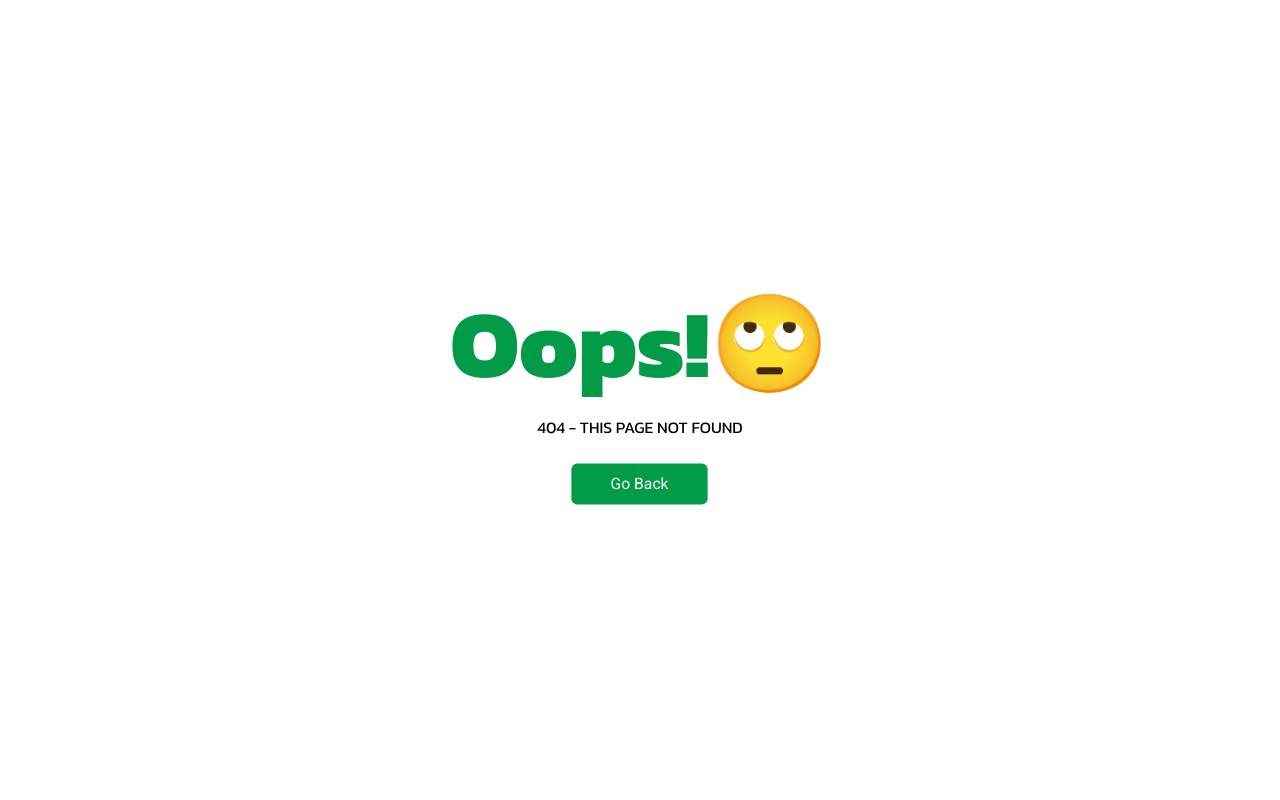
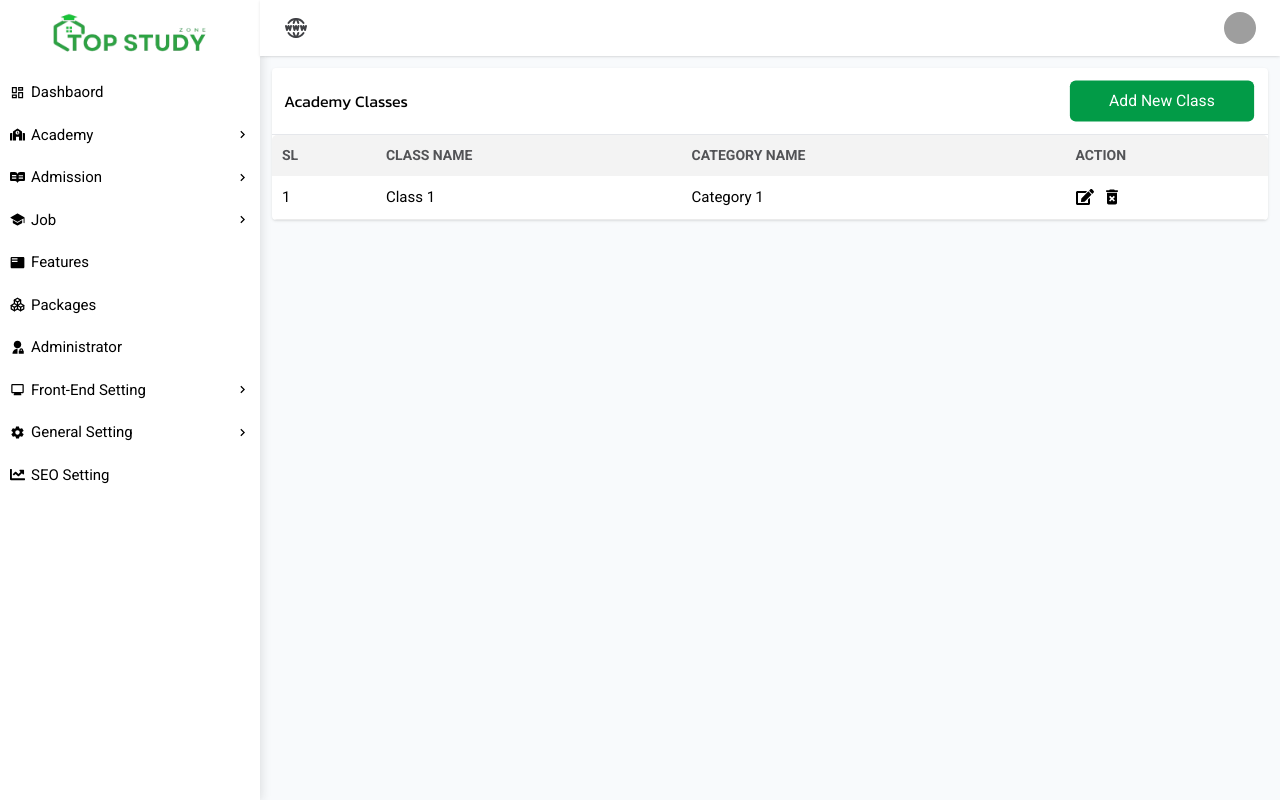
Before and after one commit to nuaimhasan/topstudyzone-frontend, a React (Vite) app: page /admin/academy/Classes in a window 1280 px wide. Before the commit this address had no page. Built offline with nearby package versions, Linux system fonts and the light colour scheme; grey boxes are pictures that could not be loaded.

Commit message:
academy class add

```diff
--- /dev/null
+++ b/src/Pages/Admin/Academy/Class/AddClass.jsx
@@ -0,0 +1,28 @@
+export default function AddClass() {
+  return (
+    <section>
+      <div className="bg-base-100 rounded shadow">
+        <h2 className="p-2 border-b text-lg font-medium">Add Class</h2>
+
+        <form className="p-4">
+          <div className="grid sm:grid-cols-3 gap-4">
+            <div>
+              <p className="mb-1">Class Name</p>
+              <input type="text" name="title" required />
+            </div>
+            <div>
+              <p className="mb-1">Category Name</p>
+              <select name="category" required>
+                <option value=""></option>
+              </select>
+            </div>
+          </div>
+
+          <div className="mt-2">
+            <button className="primary_btn">Add Class</button>
+          </div>
+        </form>
+      </div>
+    </section>
+  );
+}
--- /dev/null
+++ b/src/Pages/Admin/Academy/Class/Classes.jsx
@@ -0,0 +1,46 @@
+import { MdDeleteForever } from "react-icons/md";
+import { FaEdit } from "react-icons/fa";
+import { Link } from "react-router-dom";
+
+export default function Classes() {
+  return (
+    <section className="bg-base-100 shadow rounded">
+      <div className="border-b p-3 flex justify-between items-center">
+        <h2>Academy Classes</h2>
+        <Link to="/admin/academy/class/add" className="primary_btn">
+          Add New Class
+        </Link>
+      </div>
+
+      <div className="relative overflow-x-auto">
+        <table>
+          <thead>
+            <tr>
+              <th>SL</th>
+              <th>Class Name</th>
+              <th>Category Name</th>
+              <th>Action</th>
+            </tr>
+          </thead>
+          <tbody>
+            <tr>
+              <td>1</td>
+              <td>Class 1</td>
+              <td>Category 1</td>
+              <td>
+                <div className="flex items-center gap-2 text-lg">
+                  <button>
+                    <FaEdit />
+                  </button>
+                  <button>
+                    <MdDeleteForever className="text-xl hover:text-red-500 duration-200" />
+                  </button>
+                </div>
+              </td>
+            </tr>
+          </tbody>
+        </table>
+      </div>
+    </section>
+  );
+}
--- /dev/null
+++ b/src/Pages/Admin/Academy/Class/EditClass.jsx
@@ -0,0 +1,28 @@
+export default function EditClass() {
+  return (
+    <section>
+      <div className="bg-base-100 rounded shadow">
+        <h2 className="p-2 border-b text-lg font-medium">Edit Class</h2>
+
+        <form className="p-4">
+          <div className="grid sm:grid-cols-3 gap-4">
+            <div>
+              <p className="mb-1">Class Name</p>
+              <input type="text" name="title" required />
+            </div>
+            <div>
+              <p className="mb-1">Category Name</p>
+              <select name="category" required>
+                <option value=""></option>
+              </select>
+            </div>
+          </div>
+
+          <div className="mt-2">
+            <button className="primary_btn">Edit Class</button>
+          </div>
+        </form>
+      </div>
+    </section>
+  );
+}
--- a/src/Routers/Routers.jsx
+++ b/src/Routers/Routers.jsx
@@ -18,6 +18,10 @@ const AddCategory = lazy(() =>
 const EditCategory = lazy(() =>
   import("../Pages/Admin/Academy/Category/EditCategory")
 );
+
+const Classes = lazy(() => import("../Pages/Admin/Academy/Class/Classes"));
+const AddClass = lazy(() => import("../Pages/Admin/Academy/Class/AddClass"));
+const EditClass = lazy(() => import("../Pages/Admin/Academy/Class/EditClass"));
 
 const Packsges = lazy(() => import("../Pages/Admin/Packages/Packages"));
 const AddPackage = lazy(() => import("../Pages/Admin/Packages/AddPackage"));
@@ -70,6 +74,10 @@ export default function Routers() {
           <Route path="academy/category/add" element={<AddCategory />} />
           <Route path="academy/category/edit/:id" element={<EditCategory />} />
 
+          <Route path="academy/Classes" element={<Classes />} />
+          <Route path="academy/class/add" element={<AddClass />} />
+          <Route path="academy/class/edit/:id" element={<EditClass />} />
+
           <Route path="packages" element={<Packsges />} />
           <Route path="packages/add" element={<AddPackage />} />
           <Route path="packages/edit/:id" element={<EditPackage />} />
```
